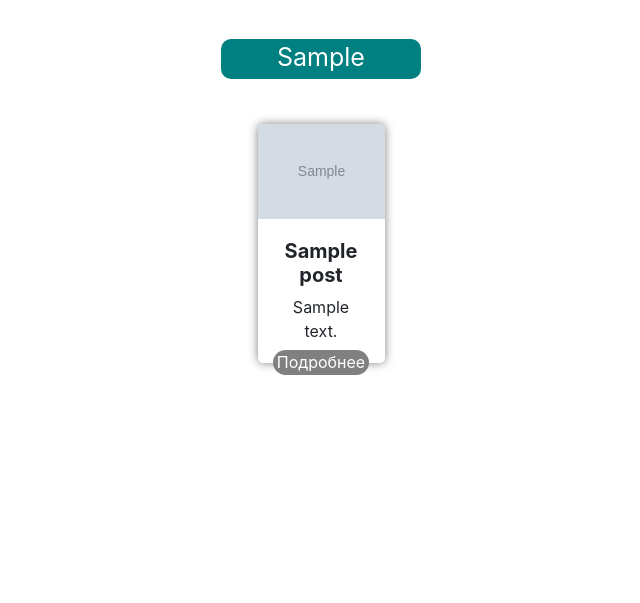
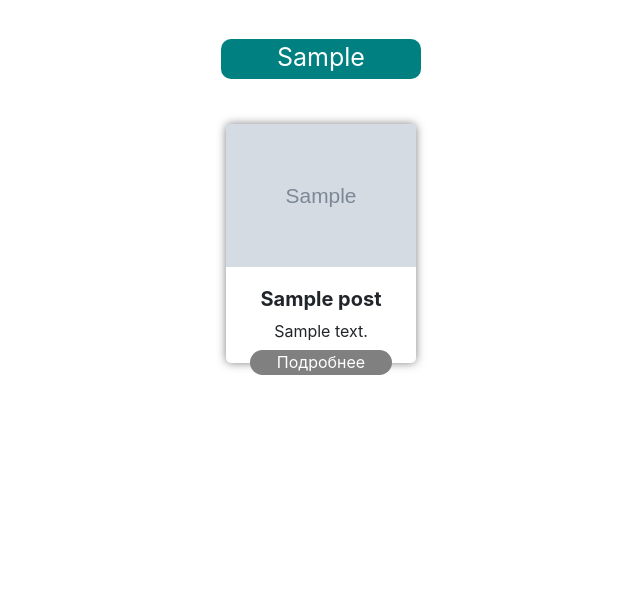
Before and after one commit to alechries/AdminUserExampleDjango, a Django app: page / in a window 1280 px wide. Shown: the part 66-669 px from the top of the page, without its empty margins (319-959 px from the left). Run offline with Django 3.2, Linux system fonts and the light colour scheme; tables that the repository leaves empty hold one stand-in row (values such as "Sample post"); grey boxes marked "Sample" are stand-in pictures; some libraries are stand-ins or nearby versions.

Commit message:
Categories

```diff
--- a/AdminUser/static/main/css/base.css
+++ b/AdminUser/static/main/css/base.css
@@ -192,7 +192,7 @@ footer {
         font-size: 25px;
     }
     .card__one{
-        width: 10%;
+        width: 15%;
         margin: 15px;
     }
     .card__one-btn{
```
